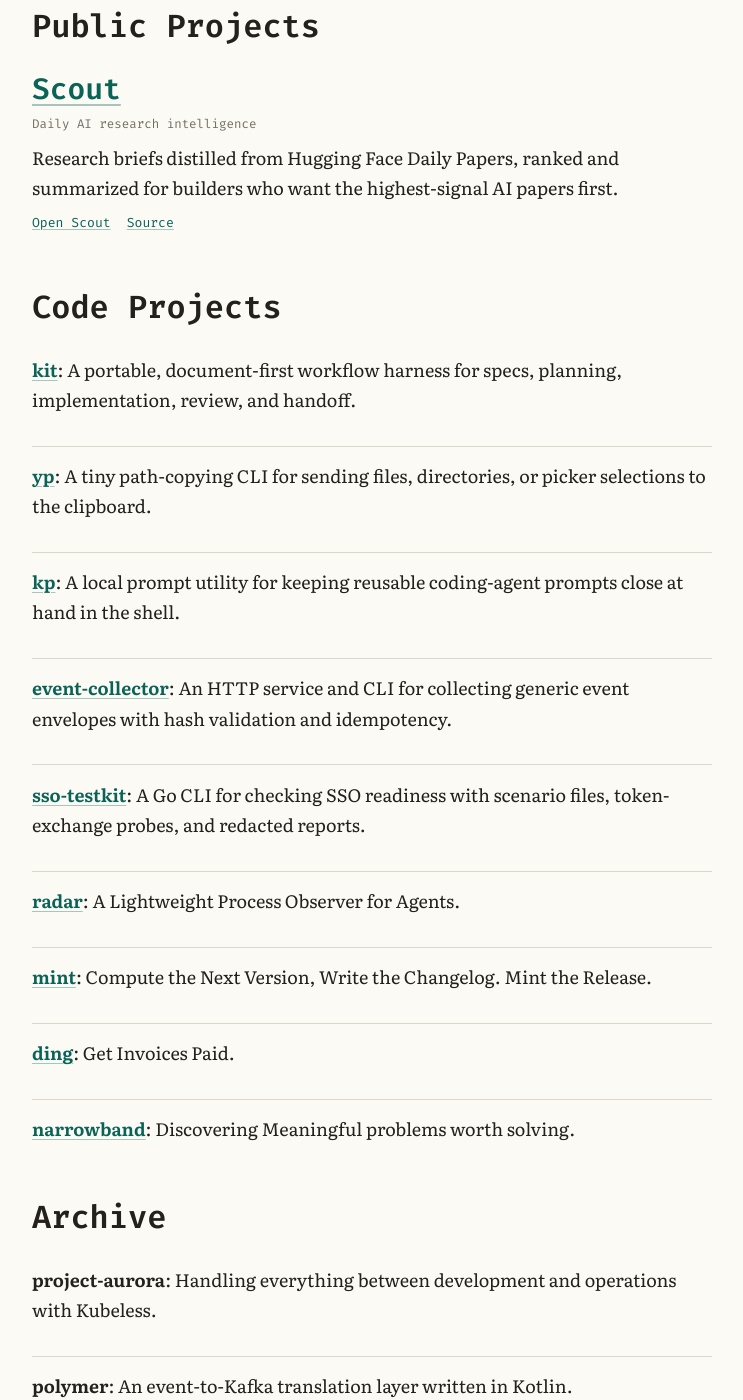
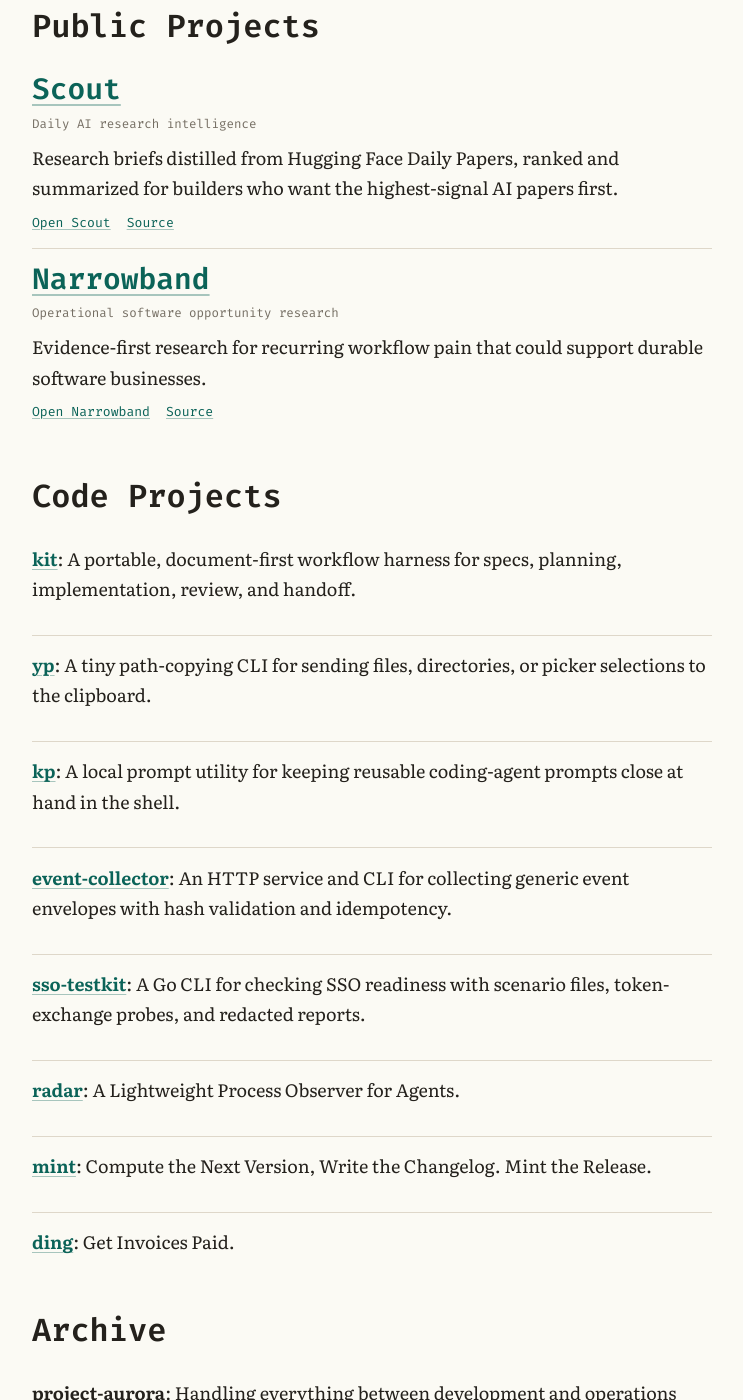
Before and after one commit to jamesonstone/jamesonstone.github.io, a Jekyll site: the page built from projects.md, in a window 1280 px wide and 1400 px high, scrolled down 349 px. Shown: the whole window, without its empty margins (268-1011 px from the left). Built offline with Jekyll 4.4.1, drawn with Linux system fonts in a browser that asks for light colours.

Commit message:
docs(GH-21): :memo: add Narrowband project links (#22)
Original ask:
Update jamesonstone.github.io to include project links to Narrowband after adding the Narrowband GitHub Pages site.

Implementation summary:
- Added Narrowband to the public project list with the narrowband.jamesonstone.io URL and source link.
- Updated llms.txt so the machine-readable project index includes the public and source URLs.

Verification performed:
- bundle exec jekyll build.
- ruby scripts/validate_site.rb.
- git diff --check.

Reference:
- Closes #21

```diff
--- a/llms.txt
+++ b/llms.txt
@@ -25,6 +25,8 @@
 
 - [Scout](https://scout.jamesonstone.io/): Daily AI research intelligence distilled from Hugging Face Daily Papers.
 - [Scout source](https://github.com/jamesonstone/scout): Source repository for Scout.
+- [Narrowband](https://narrowband.jamesonstone.io/): Evidence-first research for recurring workflow pain that could support durable software businesses.
+- [Narrowband source](https://github.com/jamesonstone/narrowband): Source repository for Narrowband.
 
 ## Code Projects
 
@@ -36,7 +38,6 @@
 - [radar](https://github.com/jamesonstone/radar): A lightweight process observer for agents.
 - [mint](https://github.com/jamesonstone/mint): Version, changelog, and release-state tooling.
 - [ding](https://github.com/jamesonstone/ding): Invoice payment tracking and workflow tooling.
-- [narrowband](https://github.com/jamesonstone/narrowband): Research automation for finding meaningful problems worth solving.
 
 ## Machine Indexes
 
--- a/projects.md
+++ b/projects.md
@@ -21,6 +21,14 @@
       <p class="project-entry__links"><a href="https://scout.jamesonstone.io/">Open Scout</a><a href="https://github.com/jamesonstone/scout">Source</a></p>
     </article>
   </li>
+  <li>
+    <article class="project-entry">
+      <h3><a href="https://narrowband.jamesonstone.io/">Narrowband</a></h3>
+      <p class="project-entry__meta">Operational software opportunity research</p>
+      <p>Evidence-first research for recurring workflow pain that could support durable software businesses.</p>
+      <p class="project-entry__links"><a href="https://narrowband.jamesonstone.io/">Open Narrowband</a><a href="https://github.com/jamesonstone/narrowband">Source</a></p>
+    </article>
+  </li>
 </ul>
 
 ## Code Projects
@@ -34,7 +42,6 @@
   <li><strong><a href="https://github.com/jamesonstone/radar">radar</a></strong>: A Lightweight Process Observer for Agents.</li>
   <li><strong><a href="https://github.com/jamesonstone/mint">mint</a></strong>: Compute the Next Version, Write the Changelog. Mint the Release.</li>
   <li><strong><a href="https://github.com/jamesonstone/ding">ding</a></strong>: Get Invoices Paid.</li>
-  <li><strong><a href="https://github.com/jamesonstone/narrowband">narrowband</a></strong>: Discovering Meaningful problems worth solving.</li>
 </ul>
 
 ## Archive
```
